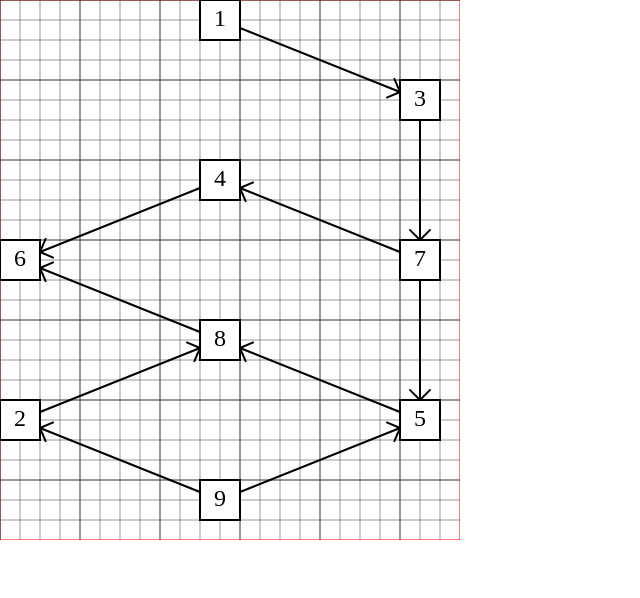
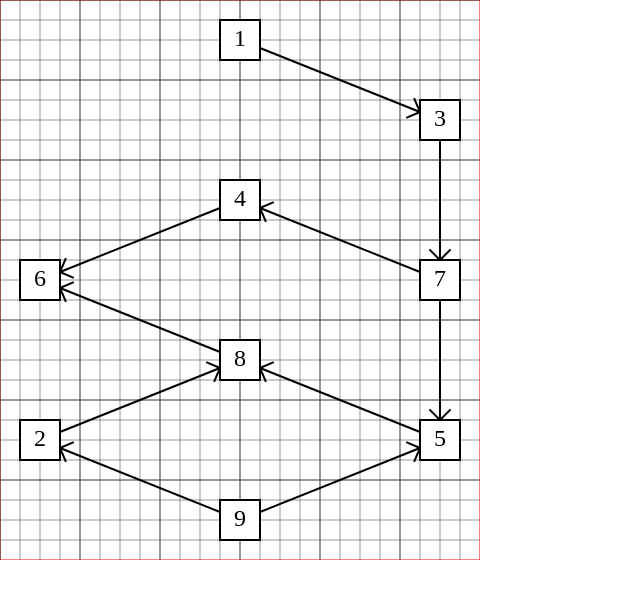
Before and after one commit to masak/algo-t-visualization, a React (Create React App) app: page / in a window 1280 px wide. Shown: the top 598 px of the page, without its empty margins (0-640 px from the left). Built offline with nearby package versions, Linux system fonts and the light colour scheme.

Commit message:
Extract a Dag component

```diff
--- a/src/App.tsx
+++ b/src/App.tsx
@@ -1,67 +1,13 @@
 import React from 'react';
-import { ID, Node, Edge } from './types';
 import { appWidth, appHeight } from './lengths';
-import Box from './components/Box';
-import Arrow from './components/Arrow';
 import Grid from './components/Grid';
-
-let nodes: Array<Node> = [
-  { id: 1, x: 2, y: 1 },
-  { id: 2, x: 1, y: 6 },
-  { id: 3, x: 3, y: 2 },
-  { id: 4, x: 2, y: 3 },
-  { id: 5, x: 3, y: 6 },
-  { id: 6, x: 1, y: 4 },
-  { id: 7, x: 3, y: 4 },
-  { id: 8, x: 2, y: 5 },
-  { id: 9, x: 2, y: 7 },
-];
-
-let edges: Array<Edge> = [
-  { from: 1, to: 3 },
-  { from: 2, to: 8 },
-  { from: 3, to: 7 },
-  { from: 4, to: 6 },
-  { from: 5, to: 8 },
-  { from: 7, to: 4 },
-  { from: 7, to: 5 },
-  { from: 8, to: 6 },
-  { from: 9, to: 2 },
-  { from: 9, to: 5 },
-];
-
-function n(id: ID): Node {
-  let node = nodes.find((node) => node.id === id);
-  if (!node) {
-    throw new Error(`Node ${id} not found`);
-  }
-  return node;
-}
+import Dag from './components/Dag';
 
 function App() {
-  let boxes = nodes.map((node) => (
-    <Box
-      key={node.id}
-      label={node.id}
-      x={node.x}
-      y={node.y}
-    />
-  ));
-  let arrows = edges.map((edge, i) => (
-    <Arrow
-      key={i}
-      fromX={n(edge.from).x}
-      fromY={n(edge.from).y}
-      toX={n(edge.to).x}
-      toY={n(edge.to).y}
-    />
-  ));
-
   return (
     <svg width={appWidth} height={appHeight} viewBox={`0 0 ${appWidth} ${appHeight}`}>
       <Grid width={appWidth} height={appHeight} />
-      { boxes }
-      { arrows }
+      <Dag />
     </svg>
   );
 }
--- /dev/null
+++ b/src/components/Dag.tsx
@@ -0,0 +1,67 @@
+import React from 'react';
+import Box from './Box';
+import Arrow from './Arrow';
+import { Edge, ID, Node } from "../types";
+import { dagOffsetX, dagOffsetY } from "../lengths";
+
+let nodes: Array<Node> = [
+  { id: 1, x: 2, y: 1 },
+  { id: 2, x: 1, y: 6 },
+  { id: 3, x: 3, y: 2 },
+  { id: 4, x: 2, y: 3 },
+  { id: 5, x: 3, y: 6 },
+  { id: 6, x: 1, y: 4 },
+  { id: 7, x: 3, y: 4 },
+  { id: 8, x: 2, y: 5 },
+  { id: 9, x: 2, y: 7 },
+];
+
+let edges: Array<Edge> = [
+  { from: 1, to: 3 },
+  { from: 2, to: 8 },
+  { from: 3, to: 7 },
+  { from: 4, to: 6 },
+  { from: 5, to: 8 },
+  { from: 7, to: 4 },
+  { from: 7, to: 5 },
+  { from: 8, to: 6 },
+  { from: 9, to: 2 },
+  { from: 9, to: 5 },
+];
+
+function n(id: ID): Node {
+  let node = nodes.find((node) => node.id === id);
+  if (!node) {
+    throw new Error(`Node ${id} not found`);
+  }
+  return node;
+}
+
+function Dag() {
+  let boxes = nodes.map((node) => (
+    <Box
+      key={node.id}
+      label={node.id}
+      x={node.x}
+      y={node.y}
+    />
+  ));
+  let arrows = edges.map((edge, i) => (
+    <Arrow
+      key={i}
+      fromX={n(edge.from).x}
+      fromY={n(edge.from).y}
+      toX={n(edge.to).x}
+      toY={n(edge.to).y}
+    />
+  ));
+
+  return (
+    <g transform={`translate(${dagOffsetX} ${dagOffsetY})`}>
+      {boxes}
+      {arrows}
+    </g>
+  );
+}
+
+export default Dag;
--- a/src/lengths.ts
+++ b/src/lengths.ts
@@ -1,5 +1,7 @@
-export const appWidth = 460;
-export const appHeight = 540;
+const padding = 20;
+
+export const dagOffsetX = padding;
+export const dagOffsetY = padding;
 
 export const boxHeight = 40;
 export const boxWidth = 40;
@@ -7,4 +9,10 @@ export const boxWidth = 40;
 export const boxRowSpacing = 80;
 export const boxColumnSpacing = 200;
 
+const columns = 3;
+const rows = 7;
+
+export const appWidth = 2 * padding + boxColumnSpacing * (columns - 1) + boxWidth;
+export const appHeight = 2 * padding + boxRowSpacing * (rows - 1) + boxHeight;
+
 export const gridSpacing = 20;
```
Also changed, not shown: src/components/Box.tsx (+8 -1 lines).
